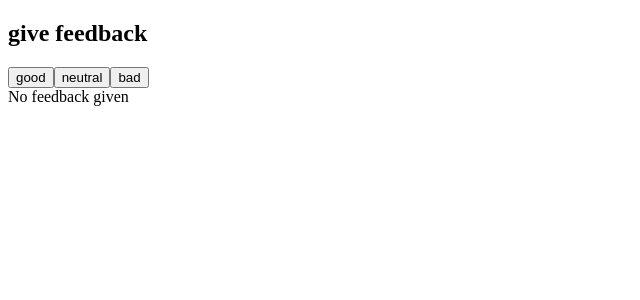
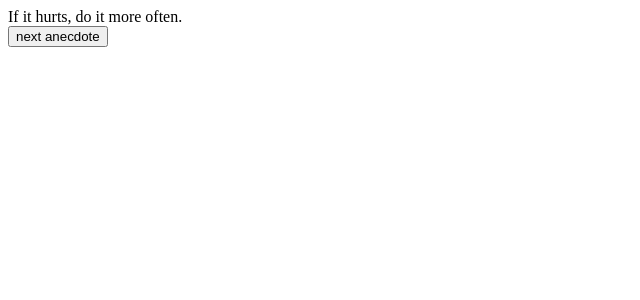
Before and after one commit to jydndev/Fullstack-Open, a React (Vite) app in the folder Part 1/part-1-exercises/: page / in a window 1280 px wide. Shown: the top 300 px of the page, without its empty margins (0-640 px from the left). Built offline with nearby package versions, Linux system fonts and the light colour scheme.

Commit message:
anecdote generator

```diff
--- /dev/null
+++ b/Part 1/part-1-exercises/src/App2.jsx
@@ -0,0 +1,30 @@
+import { useState } from 'react';
+
+const App2 = () => {
+  const anecdotes = [
+    'If it hurts, do it more often.',
+    'Adding manpower to a late software project makes it later!',
+    'The first 90 percent of the code accounts for the first 90 percent of the development time...The remaining 10 percent of the code accounts for the other 90 percent of the development time.',
+    'Any fool can write code that a computer can understand. Good programmers write code that humans can understand.',
+    'Premature optimization is the root of all evil.',
+    'Debugging is twice as hard as writing the code in the first place. Therefore, if you write the code as cleverly as possible, you are, by definition, not smart enough to debug it.',
+    'Programming without an extremely heavy use of console.log is same as if a doctor would refuse to use x-rays or blood tests when diagnosing patients.',
+    'The only way to go fast, is to go well.',
+  ];
+
+  const [selected, setSelected] = useState(0);
+
+  const handleRandomNum = () => {
+    return setSelected(Math.floor(Math.random() * 7));
+  };
+
+  return (
+    <>
+      <div>{anecdotes[selected]}</div>
+
+      <button onClick={handleRandomNum}>next anecdote</button>
+    </>
+  );
+};
+
+export default App2;
--- a/Part 1/part-1-exercises/src/main.jsx
+++ b/Part 1/part-1-exercises/src/main.jsx
@@ -1,5 +1,5 @@
 import ReactDOM from 'react-dom/client';
 
-import App from './App';
+import App from './App2';
 
 ReactDOM.createRoot(document.getElementById('root')).render(<App />);
```
